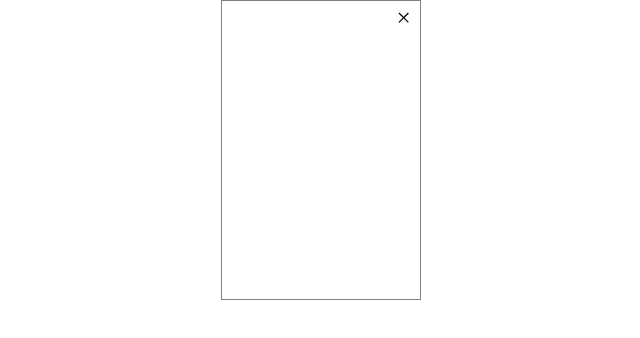
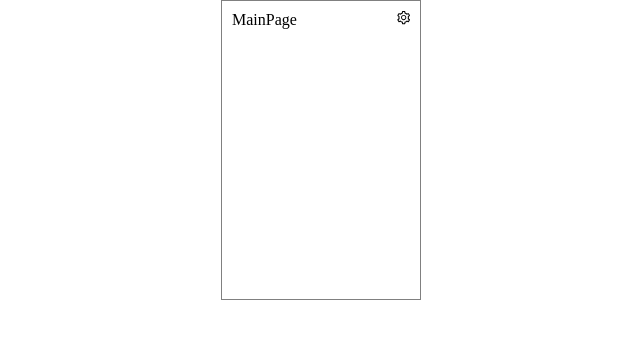
Before and after one commit to IpsRuslanTu/vue-weather-ts, a Vue app: page / in a window 1280 px wide. Shown: the top 338 px of the page, without its empty margins (319-959 px from the left). Built offline with nearby package versions, Linux system fonts and the light colour scheme.

Commit message:
add blank pages

```diff
--- a/src/App.vue
+++ b/src/App.vue
@@ -3,16 +3,22 @@
         <a-spin :spinning='spinning'>
             <page-switcher :mode='pageMode' :toggle='toggleMode'/>
         </a-spin>
+        <main-page v-if='pageMode === PageMode.Main'/>
+        <settings-page v-if='pageMode === PageMode.Settings'/>
     </div>
 </template>
 
 <script>
+import {defineComponent} from 'vue'
 import PageSwitcher from '@/components/PageSwitcher.vue'
-import {defineComponent} from 'vue'
 import {PageMode} from '@/types/PageMode'
+import MainPage from '@/pages/MainPage.vue'
+import SettingsPage from '@/pages/SettingsPage.vue'
 
 export default defineComponent({
     components: {
+        SettingsPage,
+        MainPage,
         PageSwitcher
     },
     data() {
--- a/src/components/PageSwitcher.vue
+++ b/src/components/PageSwitcher.vue
@@ -1,7 +1,7 @@
 <template>
     <button class='button' @click='toggle'>
-        <close-outlined v-if='mode === PageMode.Main'/>
-        <setting-outlined v-if='mode === PageMode.Settings'/>
+        <close-outlined v-if='mode === PageMode.Settings'/>
+        <setting-outlined v-if='mode === PageMode.Main'/>
     </button>
 </template>
 
--- /dev/null
+++ b/src/pages/MainPage.vue
@@ -0,0 +1,13 @@
+<template>
+    MainPage
+</template>
+
+<script>
+export default {
+    name: 'MainPage'
+}
+</script>
+
+<style scoped>
+
+</style>
--- /dev/null
+++ b/src/pages/SettingsPage.vue
@@ -0,0 +1,13 @@
+<template>
+    SettingsPage
+</template>
+
+<script>
+export default {
+    name: 'SettingsPage'
+}
+</script>
+
+<style scoped>
+
+</style>
```
